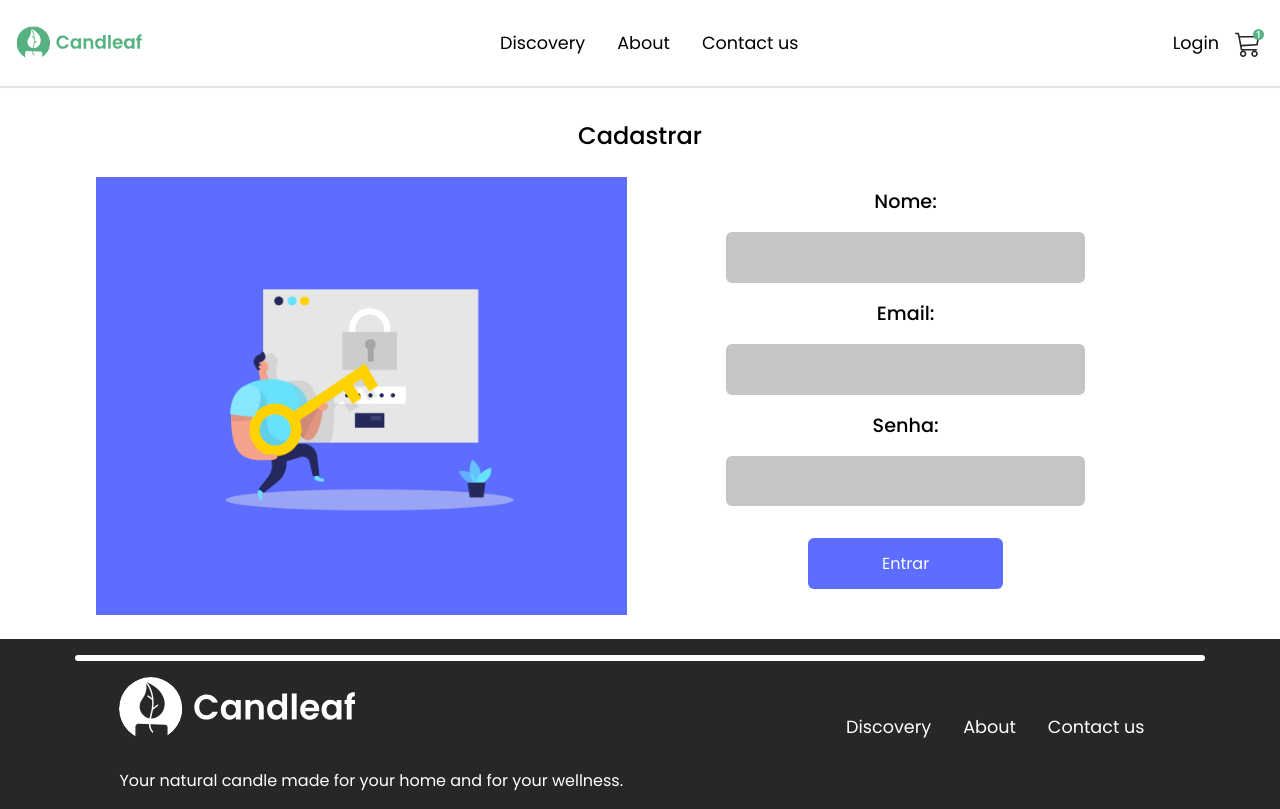
After one commit to LucasSodreira/E-Commerce-Candleaf, a Django app: page /cadastro/ in a window 1280 px wide. The commit adds this page. Run offline with Django 5.2, Linux system fonts and the light colour scheme.

Commit message:
pag-login-cadastro e mais algum coisa

```diff
--- a/e_commerce/core/forms.py
+++ b/e_commerce/core/forms.py
@@ -10,6 +10,6 @@ class ProdutoForm(ModelForm):
             'nome': forms.TextInput(attrs={'id': 'titulo', 'placeholder': 'Informe o título do produto'}),
             'descricao': forms.Textarea(attrs={'id': 'descricao', 'cols': '30', 'rows': '6'}),
             'preco': forms.NumberInput(attrs={'id': 'valor', 'step': '0.01', 'placeholder': '0.00'}),
-            'imagem': forms.ClearableFileInput(attrs={'id': 'imagem'}),
+            'imagem': forms.FileInput(attrs={'id': 'imagem'}),
             'categoria': forms.Select(attrs={'id': 'categoria'}),
         }
--- a/e_commerce/core/static/css/castrado.css
+++ b/e_commerce/core/static/css/castrado.css
@@ -80,3 +80,8 @@ form{
     align-items: center;
     gap: 1rem;
 }
+
+.cernter{
+    display: flex;
+    justify-content: center;
+}
--- /dev/null
+++ b/e_commerce/core/static/css/login.css
@@ -0,0 +1,81 @@
+.container-login{
+    display: flex;
+    width: 85%;
+    justify-content: center;
+    padding: 1.5rem;
+}
+
+.img-center{
+    padding: 5rem;
+    background: #5C6DFF;
+    width: 40%;
+    display: flex;
+    justify-content: center;
+    align-items: center;
+}
+
+.div-login{
+    width: 60%;
+    display: flex;
+    align-items: center;
+}
+
+#img-pass{
+    width: 100%;
+}
+
+.form-login{
+    width: 100%;
+    display: flex;
+    flex-direction: column;
+    align-items: center;
+}
+
+.form-login input{
+    width: 60%;
+    padding: 0.8rem;
+    margin: 1rem 0;
+    border: none;
+    border-radius: 6px;
+    background: rgb(198, 196, 196);
+    outline: none;
+}
+
+.form-login button{
+    width: 35%;
+    padding: 0.8rem;
+    margin: 1rem 0;
+    border: none;
+    border-radius: 6px;
+    background: #5C6DFF;
+    color: white;
+    outline: none;
+}
+
+.form-login button:hover{
+    background: #4b59f7;
+    cursor: pointer;
+}
+
+.form-login label{
+    font-size: 1.2rem;
+    font-weight: 500;
+}
+
+#logo-form{
+    width: 75%;
+}
+
+main{
+    display: flex;
+    justify-content: center;
+    flex-direction: column;
+    align-items: center;
+}
+
+#titulo{
+    text-align: center;
+    padding-top: 2rem;
+    font-size: 1.5rem;
+    font-weight: 500;
+}
--- /dev/null
+++ b/e_commerce/core/templates/cadastro.html
@@ -0,0 +1,33 @@
+{% extends 'base.html' %}
+{% load static %}
+
+{% block main %}
+
+<link rel="stylesheet" href="{% static 'css/login.css' %}">
+
+<h1 id="titulo">Cadastrar</h1>
+
+<div class="container-login">
+
+    <div class="img-center">
+        <img id="img-pass" src="{% static 'img/authentication.png' %}" alt="Alt">
+    </div>
+    <div class="div-login">
+        <form action="{% url 'cadastro' %}" method="post" class="form-login">
+            {% csrf_token %}
+            <label for="">Nome: </label>
+            <input type="text">
+
+            <label for="">Email: </label>
+            <input type="email">
+
+            <label for="">Senha:</label>
+            <input type="password">
+
+            <button type="submit">Entrar</button>
+        </form>
+    </div>
+
+</div>
+
+{% endblock main %}
--- a/e_commerce/core/views.py
+++ b/e_commerce/core/views.py
@@ -45,7 +45,7 @@ def produto_editar(request,id):
     produto = get_object_or_404(Produto, id=id)
 
     if request.method == 'POST':
-        form = ProdutoForm(request.POST,instance = produto)
+        form = ProdutoForm(request.POST, request.FILES, instance = produto)
 
         if form.is_valid():
             form.save()
@@ -53,7 +53,7 @@ def produto_editar(request,id):
     else:
         form = ProdutoForm(instance=produto)
 
-    return render(request,'cadastro_pag.html')
+    return render(request,'cadastro_pag.html', {'form': form})
 
 
 def produto_remover(request, id):
@@ -72,3 +72,9 @@ def produto_criar(request):
         form = ProdutoForm()
 
     return render(request, "cadastro_pag.html", {'form': form})
+
+def login(request):
+    return render(request, 'login.html')
+
+def cadastro(request):
+    return render(request, 'cadastro.html')
--- a/e_commerce/e_commerce/settings.py
+++ b/e_commerce/e_commerce/settings.py
@@ -78,7 +78,7 @@ WSGI_APPLICATION = 'e_commerce.wsgi.application'
 DATABASES = {
     'default': {
         'ENGINE': 'django.db.backends.postgresql',
-        'NAME': 'mydb',
+        'NAME': 'e_commerce',
         'USER': 'postgres',
         'PASSWORD': 'root',
     }
--- a/e_commerce/e_commerce/urls.py
+++ b/e_commerce/e_commerce/urls.py
@@ -32,4 +32,7 @@ urlpatterns = [
     path('produto/editar/<int:id>/', produto_editar, name='produto_editar'),
     path('produto/remover/<int:id>/',produto_remover, name='produto_remover'),
 
+    path('login/', login, name='login'),
+    path('cadastro/', cadastro, name='cadastro'),
+
 ]+ static(settings.MEDIA_URL, document_root = settings.MEDIA_ROOT)
```
Also changed, not shown: e_commerce/core/templates/cadastro_pag.html (+5 -8 lines), e_commerce/core/templates/login.html (added, +27 -0 lines), e_commerce/core/static/img/authentication.png (added).
